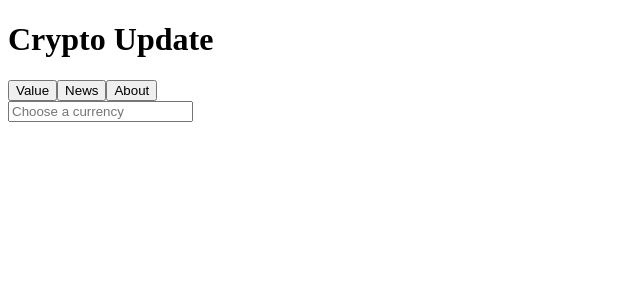
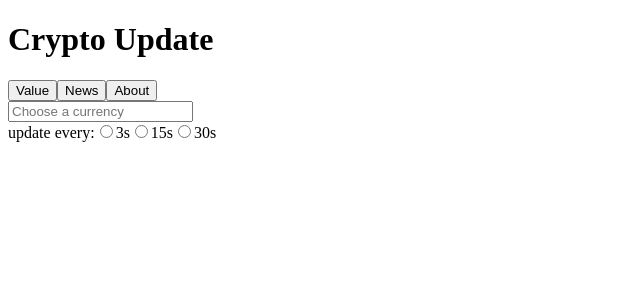
Before and after one commit to dmichaux/crypto-update, a React (Create React App) app: page / in a window 1280 px wide. Shown: the top 300 px of the page, without its empty margins (0-640 px from the left). Built offline with nearby package versions, Linux system fonts and the light colour scheme.

Commit message:
Export/import basic FrequencyBar

```diff
--- a/src/components/ContentPane.js
+++ b/src/components/ContentPane.js
@@ -1,6 +1,7 @@
 import React from 'react';
 
 import SelectBar from './SelectBar';
+import FrequencyBar from './FrequencyBar'
 
 class ContentPane extends React.Component {
 	render () {
@@ -23,9 +24,7 @@ class ContentPane extends React.Component {
 			<main>
 				<div className="options-bar">
 					<SelectBar />
-					{/*
-						<FrequencyBar />
-					*/}
+					<FrequencyBar />
 				</div>
 				{/* <Tab type={tabType} /> */}
 			</main>
--- a/src/components/FrequencyBar.js
+++ b/src/components/FrequencyBar.js
@@ -0,0 +1,26 @@
+import React from 'react';
+
+class FrequencyBar extends React.Component {
+	// Send selected frequency to ContentPane's state
+	// Replace radio with tabs?
+	// Abstract to components?
+
+	render() {
+		return (
+			<div>
+				update every:
+				<label>
+					<input type="radio" name="frequency" value="3" />3s
+				</label>
+				<label>
+					<input type="radio" name="frequency" value="15" />15s
+				</label>
+				<label>
+					<input type="radio" name="frequency" value="30" />30s
+				</label>
+			</div>
+		);
+	}
+}
+
+export default FrequencyBar;
```
